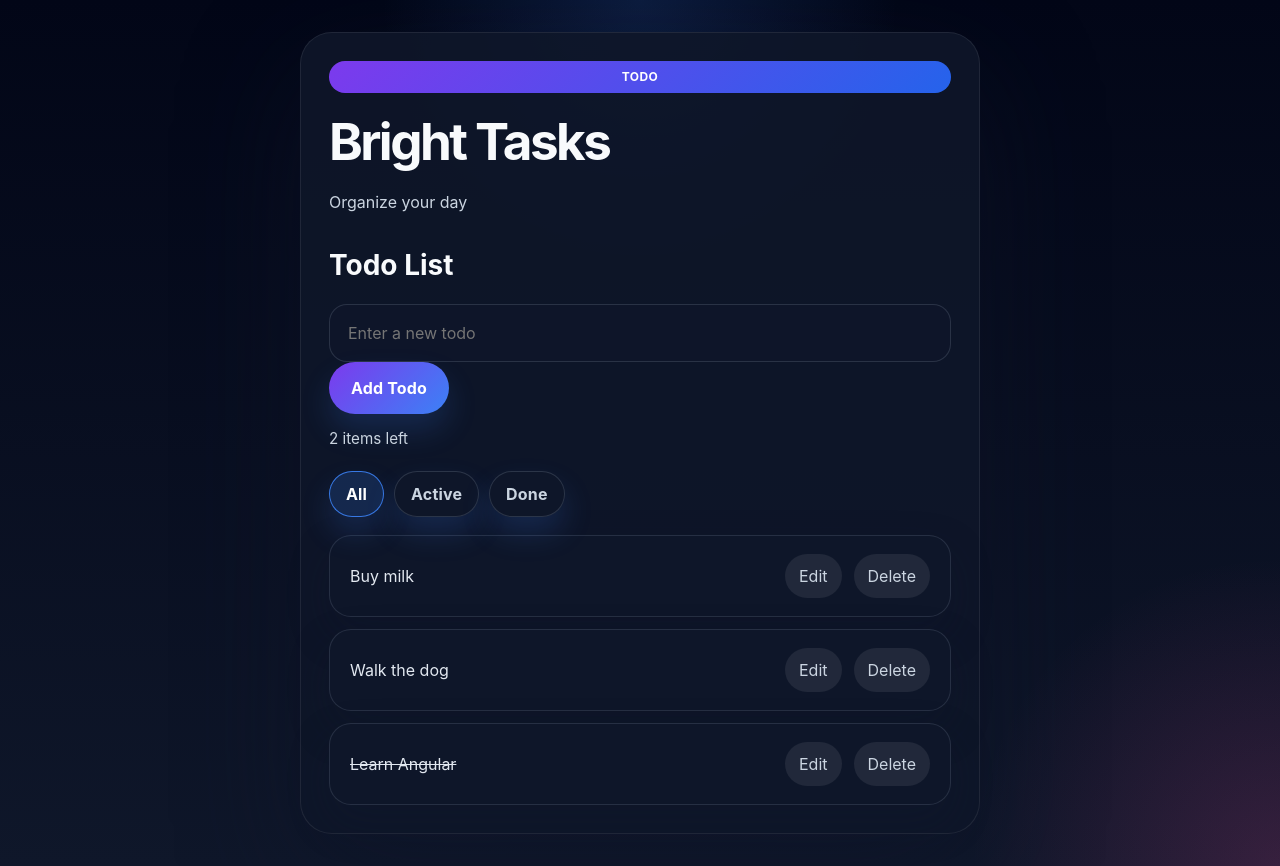
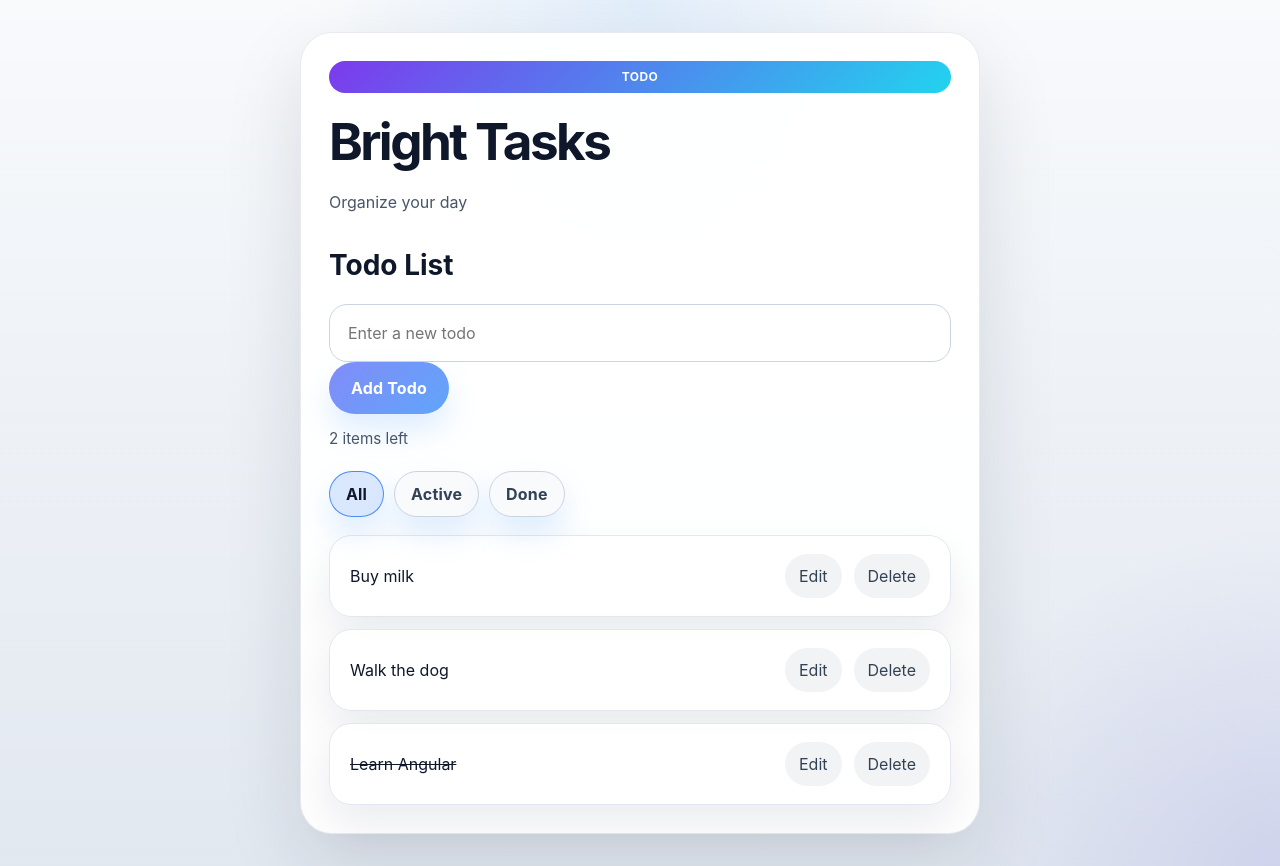
Before and after one commit to stavros82/angural-basic, an Angular app in the folder todo-app/: page / in a window 1280 px wide. Built offline with nearby package versions, Linux system fonts and the light colour scheme.

Commit message:
style: update color scheme and improve UI aesthetics across components

```diff
--- a/todo-app/src/app/app.css
+++ b/todo-app/src/app/app.css
@@ -10,16 +10,16 @@
   width: min(100%, 680px);
   padding: 28px;
   border-radius: 32px;
-  background: rgba(15, 23, 42, 0.9);
-  box-shadow: 0 40px 120px rgba(15, 23, 42, 0.45);
-  border: 1px solid rgba(255, 255, 255, 0.08);
+  background: rgba(255, 255, 255, 0.95);
+  box-shadow: 0 30px 80px rgba(15, 23, 42, 0.12);
+  border: 1px solid rgba(148, 163, 184, 0.22);
 }
 
 .app-header {
   display: grid;
   gap: 10px;
   margin-bottom: 28px;
-  color: #f8fafc;
+  color: #0f172a;
 }
 
 .app-header h1 {
@@ -30,7 +30,7 @@
 
 .app-header p {
   margin: 0;
-  color: #cbd5e1;
+  color: #475569;
   line-height: 1.6;
 }
 
@@ -40,7 +40,7 @@
   justify-content: center;
   padding: 0.45rem 0.95rem;
   border-radius: 999px;
-  background: linear-gradient(135deg, #7c3aed 0%, #2563eb 100%);
+  background: linear-gradient(135deg, #7c3aed 0%, #22d3ee 100%);
   color: #ffffff;
   font-weight: 700;
   letter-spacing: 0.04em;
--- a/todo-app/src/app/todo/components/todo-item/todo-item.css
+++ b/todo-app/src/app/todo/components/todo-item/todo-item.css
@@ -7,27 +7,27 @@ li {
   margin-bottom: 0;
   padding: 18px 20px;
   border-radius: 22px;
-  background: rgba(15, 23, 42, 0.84);
-  border: 1px solid rgba(148, 163, 184, 0.18);
-  box-shadow: 0 18px 40px rgba(15, 23, 42, 0.25);
+  background: rgba(255, 255, 255, 0.95);
+  border: 1px solid #e2e8f0;
+  box-shadow: 0 18px 40px rgba(15, 23, 42, 0.08);
   transition: transform 0.2s ease, border-color 0.2s ease, background-color 0.2s ease;
 }
 
 li:hover {
   transform: translateY(-1px);
-  border-color: rgba(59, 130, 246, 0.5);
+  border-color: rgba(96, 165, 250, 0.4);
 }
 
 li.recent {
-  background: rgba(59, 130, 246, 0.16) !important;
+  background: rgba(219, 234, 254, 0.85) !important;
   border-color: rgba(59, 130, 246, 0.45) !important;
-  box-shadow: 0 0 0 4px rgba(59, 130, 246, 0.16) !important;
+  box-shadow: 0 0 0 4px rgba(59, 130, 246, 0.12) !important;
 }
 
 li span {
   flex: 1 1 auto;
   min-width: 0;
-  color: #e2e8f0;
+  color: #0f172a;
   font-size: 1rem;
 }
 
@@ -39,14 +39,14 @@ li button {
   border: none;
   border-radius: 999px;
   padding: 10px 14px;
-  background: rgba(255, 255, 255, 0.08);
-  color: #cbd5e1;
+  background: rgba(15, 23, 42, 0.05);
+  color: #334155;
   transition: background 0.2s ease, color 0.2s ease;
 }
 
 li button:hover {
-  background: rgba(59, 130, 246, 0.16);
-  color: #f8fafc;
+  background: rgba(96, 165, 250, 0.16);
+  color: #0f172a;
 }
 
 li input {
@@ -54,9 +54,9 @@ li input {
   flex: 1 1 auto;
   padding: 14px 16px;
   border-radius: 16px;
-  border: 1px solid rgba(148, 163, 184, 0.2);
-  background: rgba(15, 23, 42, 0.9);
-  color: #e2e8f0;
+  border: 1px solid #cbd5e1;
+  background: #f8fafc;
+  color: #0f172a;
 }
 
 li input:focus {
--- a/todo-app/src/app/todo/components/todo-list/todo-list.css
+++ b/todo-app/src/app/todo/components/todo-list/todo-list.css
@@ -1,40 +1,40 @@
 h2 {
   margin: 0 0 18px;
   font-size: 1.75rem;
-  color: #f8fafc;
+  color: #0f172a;
 }
 
 input[type="text"] {
   width: 100%;
   padding: 16px 18px;
   border-radius: 18px;
-  border: 1px solid rgba(148, 163, 184, 0.2);
-  background: rgba(15, 23, 42, 0.82);
-  color: #e2e8f0;
+  border: 1px solid #cbd5e1;
+  background: #ffffff;
+  color: #0f172a;
   outline: none;
   transition: border-color 0.2s ease, box-shadow 0.2s ease;
 }
 
 input[type="text"]:focus {
-  border-color: rgba(99, 102, 241, 0.9);
-  box-shadow: 0 0 0 4px rgba(79, 70, 229, 0.12);
+  border-color: rgba(59, 130, 246, 0.9);
+  box-shadow: 0 0 0 4px rgba(59, 130, 246, 0.12);
 }
 
 button {
   border: none;
   border-radius: 999px;
   padding: 14px 22px;
-  background: linear-gradient(135deg, #7c3aed 0%, #3b82f6 100%);
+  background: linear-gradient(135deg, #818cf8 0%, #60a5fa 100%);
   color: white;
   font-weight: 700;
   letter-spacing: 0.01em;
-  box-shadow: 0 16px 30px rgba(59, 130, 246, 0.18);
+  box-shadow: 0 16px 30px rgba(96, 165, 250, 0.2);
   transition: transform 0.2s ease, box-shadow 0.2s ease, opacity 0.2s ease;
 }
 
 button:hover {
   transform: translateY(-1px);
-  box-shadow: 0 20px 36px rgba(59, 130, 246, 0.24);
+  box-shadow: 0 20px 36px rgba(96, 165, 250, 0.26);
 }
 
 button:disabled {
@@ -44,7 +44,7 @@ button:disabled {
 
 .counter {
   margin: 14px 0 20px;
-  color: #cbd5e1;
+  color: #475569;
   font-size: 0.95rem;
 }
 
@@ -57,22 +57,22 @@ button:disabled {
 
 .filters button {
   position: relative;
-  border: 1px solid rgba(148, 163, 184, 0.22);
-  background: rgba(15, 23, 42, 0.8);
-  color: #cbd5e1;
+  border: 1px solid #cbd5e1;
+  background: #f8fafc;
+  color: #334155;
   padding: 10px 16px;
   border-radius: 999px;
   transition: background 0.2s ease, border-color 0.2s ease, color 0.2s ease;
 }
 
 .filters button.active {
-  color: white;
+  color: #0f172a;
   border-color: rgba(59, 130, 246, 0.9);
   background: rgba(59, 130, 246, 0.18);
 }
 
 .filters button:hover {
-  background: rgba(59, 130, 246, 0.14);
+  background: rgba(59, 130, 246, 0.12);
 }
 
 ul {
--- a/todo-app/src/styles.css
+++ b/todo-app/src/styles.css
@@ -1,7 +1,7 @@
 :root {
-  color-scheme: dark;
+  color-scheme: light;
   font-family: Inter, ui-sans-serif, system-ui, -apple-system, BlinkMacSystemFont, 'Segoe UI', sans-serif;
-  background-color: #0f172a;
+  background-color: #f8fafc;
 }
 
 * {
@@ -14,10 +14,10 @@ html, body {
 }
 
 body {
-  background: radial-gradient(circle at top, rgba(59, 130, 246, 0.18), transparent 24%),
-    radial-gradient(circle at bottom right, rgba(236, 72, 153, 0.18), transparent 20%),
-    linear-gradient(180deg, #020617 0%, #0f172a 100%);
-  color: #e2e8f0;
+  background: radial-gradient(circle at top, rgba(96, 165, 250, 0.14), transparent 28%),
+    radial-gradient(circle at bottom right, rgba(67, 56, 202, 0.12), transparent 22%),
+    linear-gradient(180deg, #f8fafc 0%, #e2e8f0 100%);
+  color: #0f172a;
   line-height: 1.5;
   text-rendering: optimizeLegibility;
 }
@@ -31,6 +31,6 @@ button {
 }
 
 ::selection {
-  background: rgba(79, 70, 229, 0.35);
-  color: #eef2ff;
+  background: rgba(59, 130, 246, 0.25);
+  color: #0f172a;
 }
```
